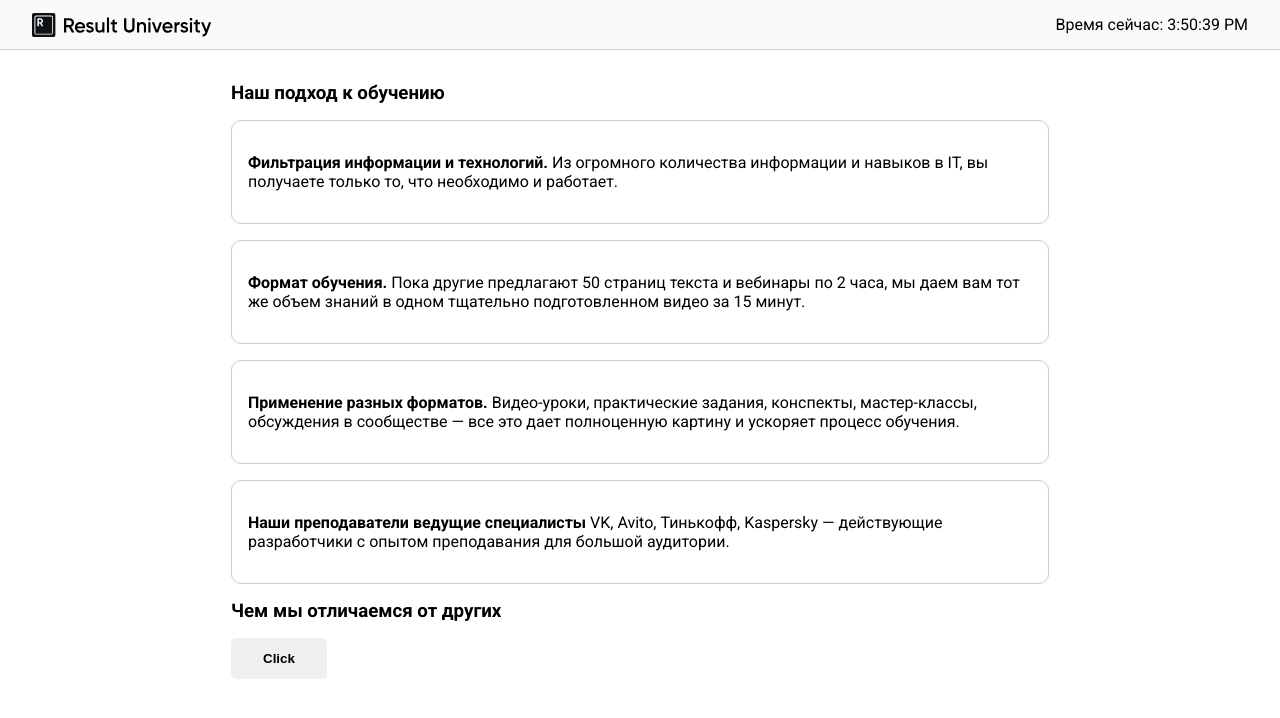
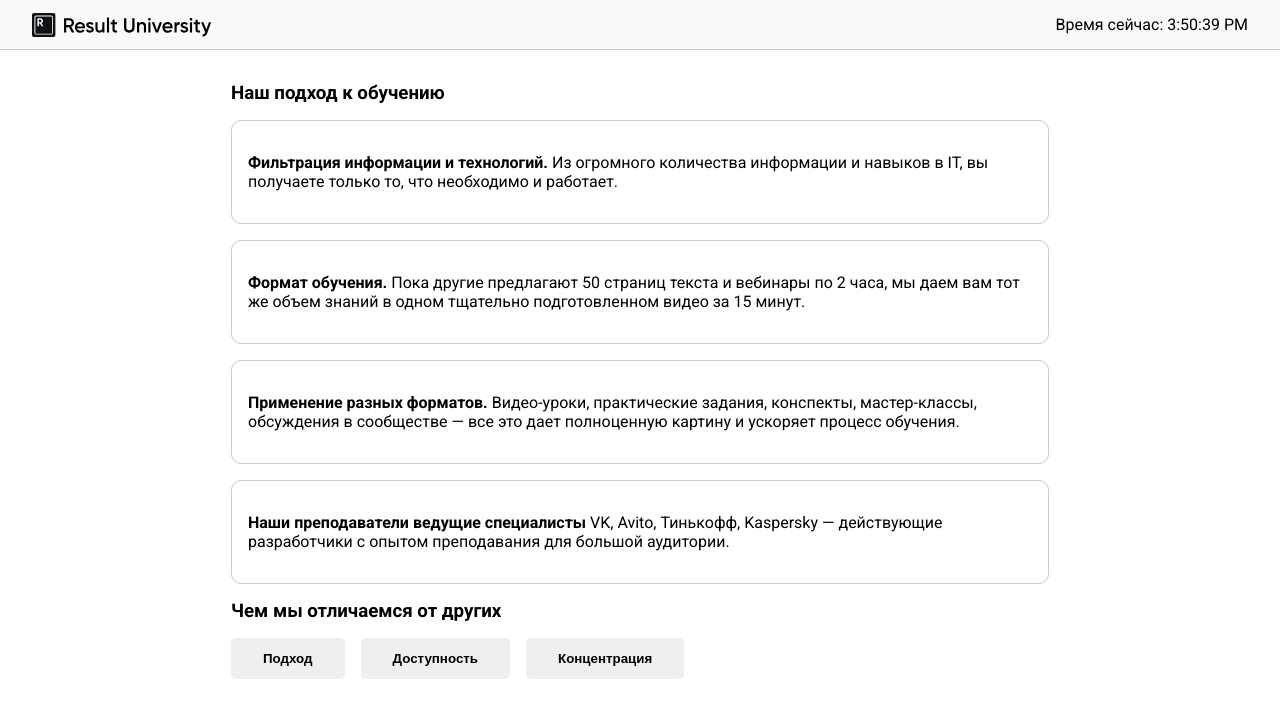
Before and after one commit to AlexseM89/React_Minin, a React (Vite) app in the folder React_Minin/: page / in a window 1280 px wide. Shown: the top 718 px of the page. Built offline with nearby package versions, Linux system fonts and the light colour scheme.

Commit message:
React children

```diff
--- a/React_Minin/src/App.jsx
+++ b/React_Minin/src/App.jsx
@@ -20,7 +20,9 @@
            </section>
           <section>
             <h3>Чем мы отличаемся от других</h3>
-          <Button></Button>
+          <Button>Подход</Button>
+          <Button>Доступность</Button>
+          <Button>Концентрация</Button>
           </section>
         </main>
       </div>
--- a/React_Minin/src/components/Button/Buttom.jsx
+++ b/React_Minin/src/components/Button/Buttom.jsx
@@ -1,5 +1,5 @@
 import "./Buttom.css"
 
-export default function Button(){
-    return <button className="button">Click</button>
+export default function Button({children}){
+    return <button className="button">{children}</button>
     }
```
